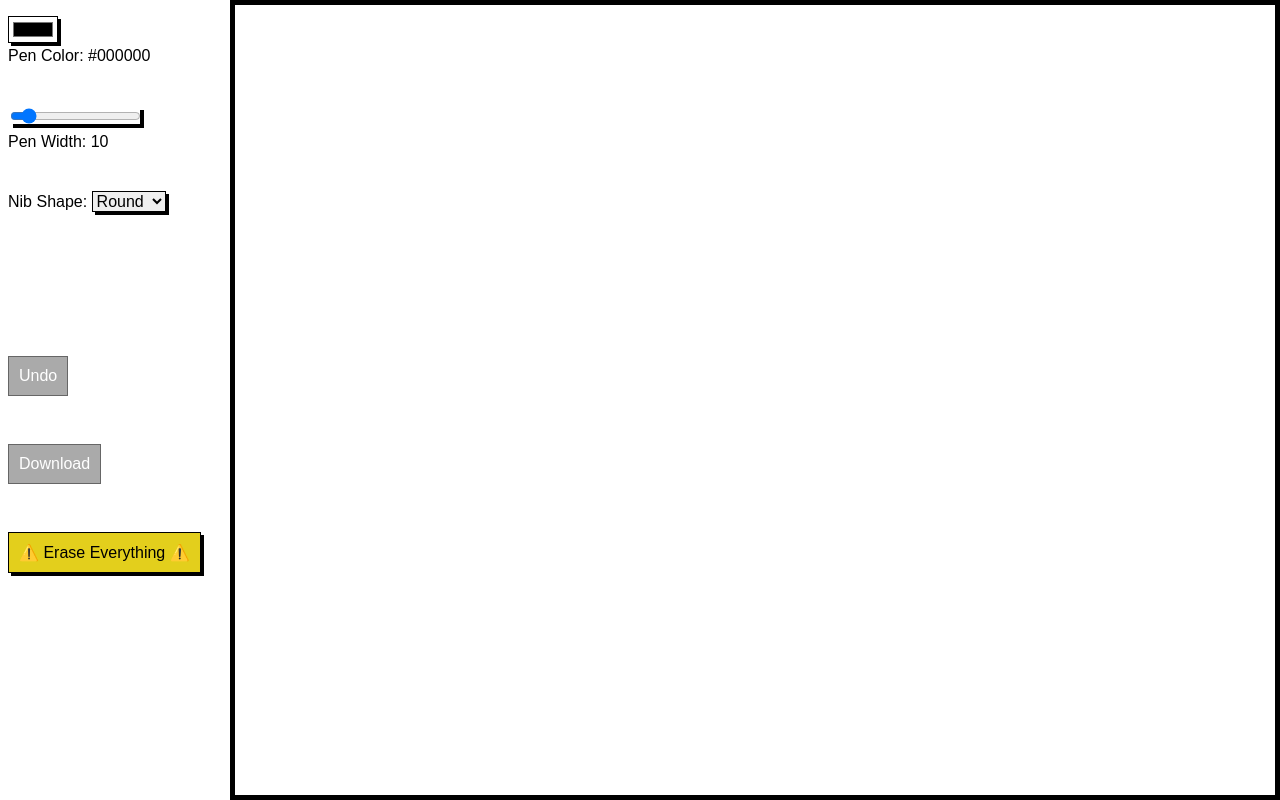
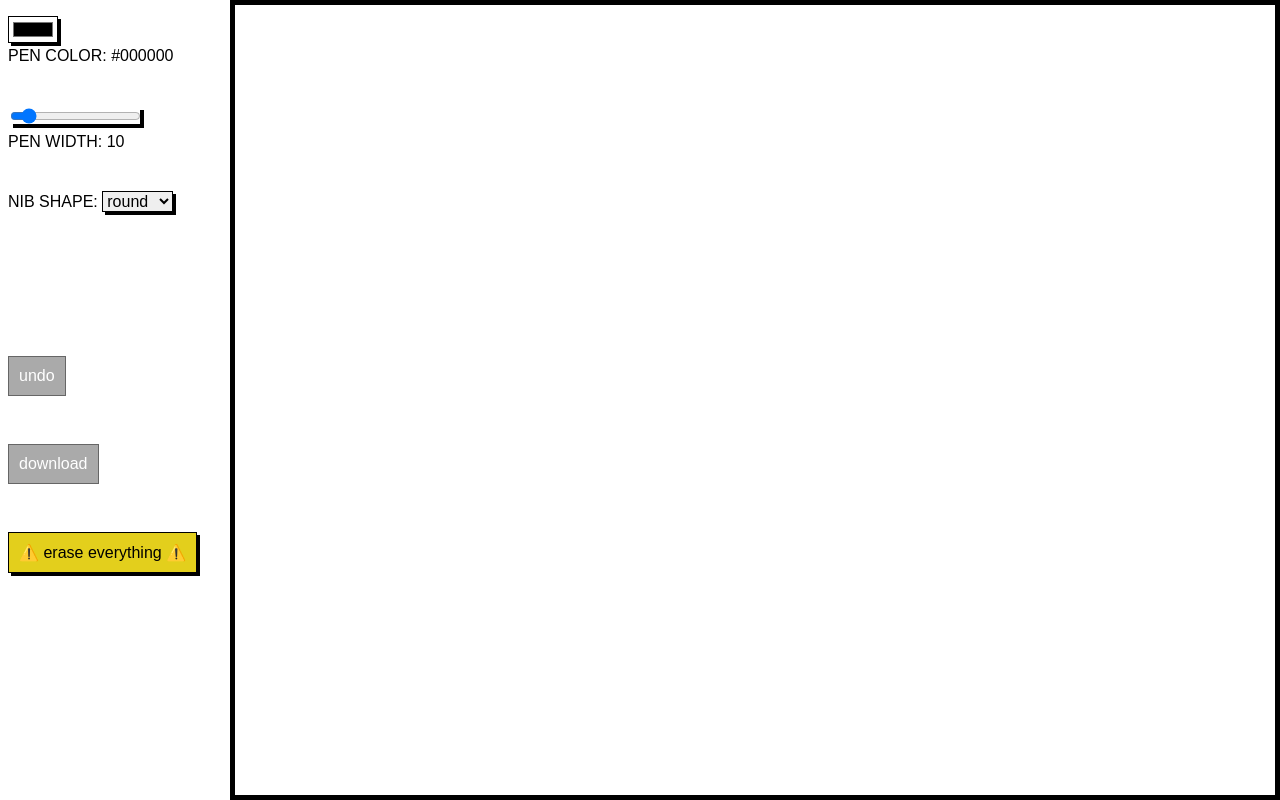
Before and after one commit to martyav/drawing-pad, a plain HTML site: page index.html in a window 1280 px wide. Drawn offline with Linux system fonts and the light colour scheme; a web font is replaced by a local one.

```diff
--- a/index.html
+++ b/index.html
@@ -24,19 +24,19 @@
                     <label for='width'></label>
                 </li>
                 <li>
-                    Nib Shape: <select name='nib'>
-                        <option value='round' selected>Round</option>
-                        <option value='square'>Square</option>
+                    nib shape: <select name='nib'>
+                        <option value='round' selected>round</option>
+                        <option value='square'>square</option>
                     </select>
                 </li>
                 <li>
-                    <button id = 'undo' disabled>Undo</button>
+                    <button id = 'undo' disabled>undo</button>
                 </li>
                 <li>
-                    <button id = 'download' type = 'submit' disabled>Download</button>
+                    <button id = 'download' type = 'submit' disabled>download</button>
                 </li>
                 <li>
-                    <button id = 'eraseAll'>⚠️ Erase Everything ⚠️</button>
+                    <button id = 'eraseAll'>⚠️ erase everything ⚠️</button>
                 </li>
             </ul>
         </div>
--- a/src/script.js
+++ b/src/script.js
@@ -119,11 +119,12 @@
     canvas.width = canvas.offsetWidth;
     canvas.height = canvas.offsetHeight;
 
+    context.fillStyle = "white";
+    context.fillRect(5, 5, (canvas.width - 10), (canvas.height - 10)); // off by 5 to preserve outline
+
     context.strokeStyle = document.body.style.getPropertyValue('--color');
     context.lineWidth = document.body.style.getPropertyValue('--width');
     context.lineCap = document.body.style.getPropertyValue('--nib');
-    context.fillStyle = "white";
-    context.fillRect(5, 5, (canvas.width - 10), (canvas.height - 10)); // off by 5 to preserve outline
 }
 
 function setLabels(colorLabel, strokeLabel) {
--- a/src/style.css
+++ b/src/style.css
@@ -15,6 +15,7 @@
     padding: 0;
     border: 0;
     font-family: 'Walter Turncoat', sans-serif;
+    text-transform: uppercase;
 }
 
 main {
```
